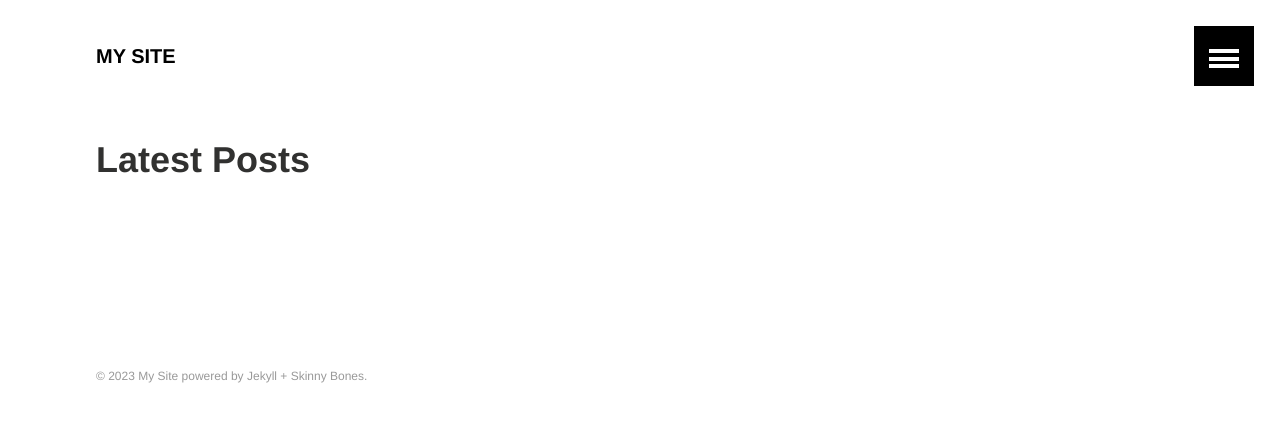
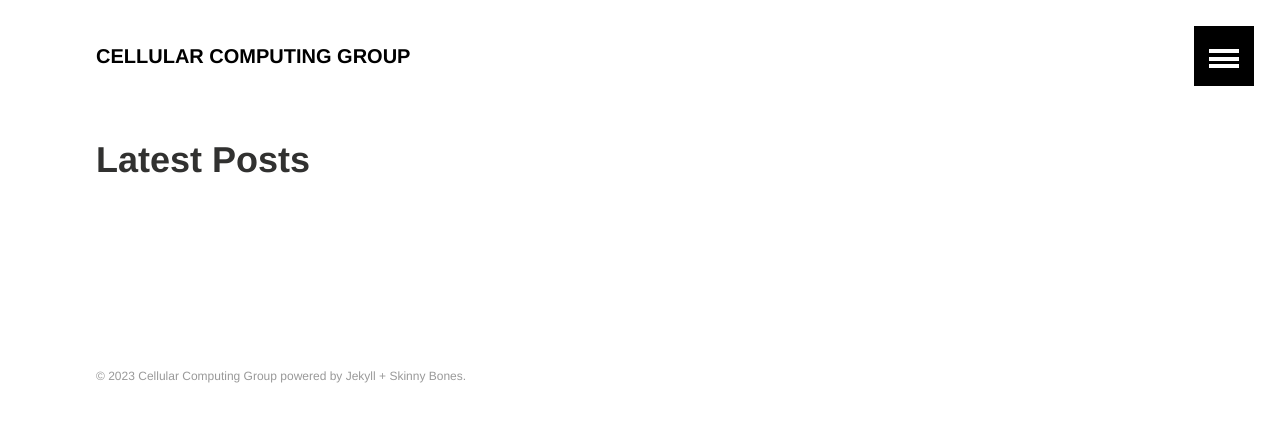
Before and after one commit to ROBACON/team-website, a Jekyll site: the page built from index.md, in a window 1280 px wide. Shown: the top 422 px of the page. Built offline with Jekyll 4.4.1, drawn with Linux system fonts in a browser that asks for light colours.

Commit message:
site name update

```diff
--- a/_config.yml
+++ b/_config.yml
@@ -1,7 +1,7 @@
 # Site wide configuration
 
-title: "My Site"
-description: "This is a description of my awesome site."
+title: "Cellular Computing Group"
+description: "The Cellular Computing group is an interdisciplinary research group focusing on bioengineering of genetic circuits in bacterial cells, with increasing levels of complexity."
 logo: # 120x120 px default image used for Twitter summary card
 teaser: # 400x250 px default teaser image used in image archive grid
 locale: en
```
